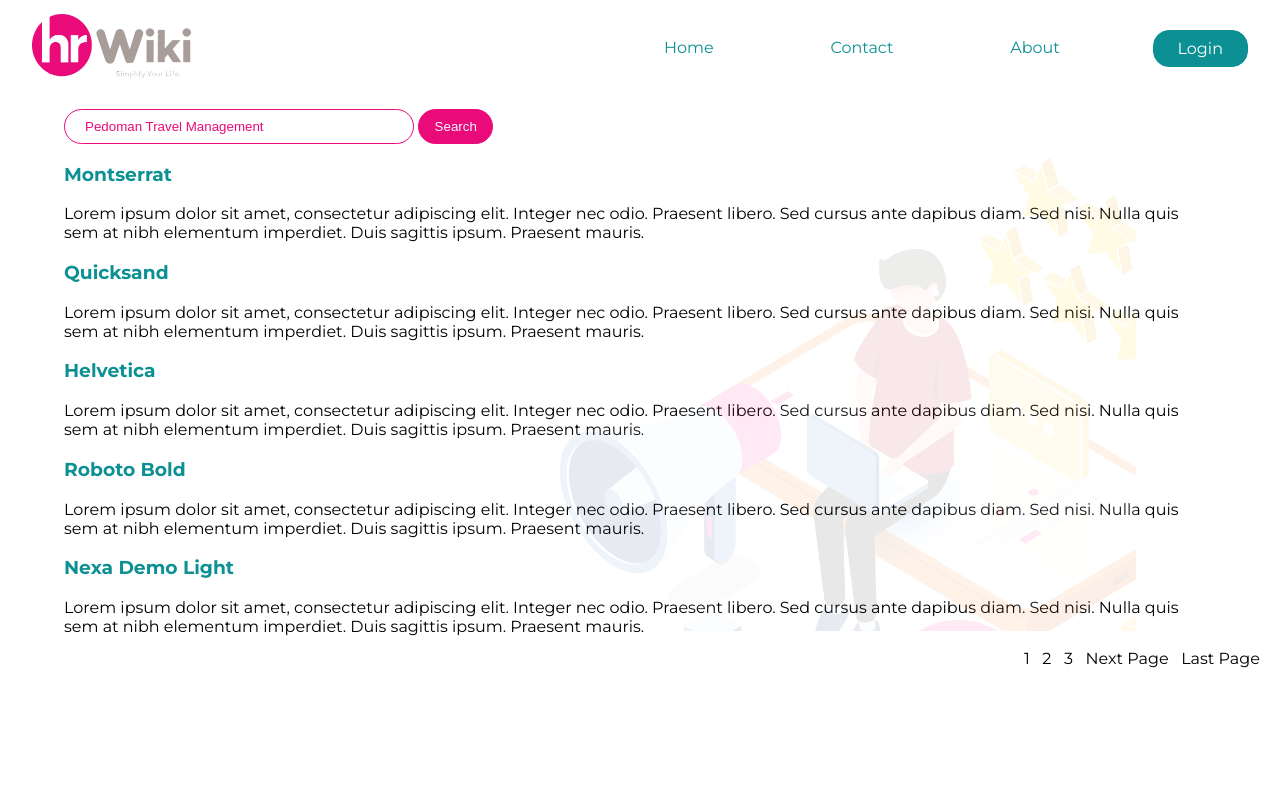
After one commit to firafakhira/telkom_kp, a Django app: page /search/ in a window 1280 px wide. The commit adds this page. Run offline with Django 3.2, Linux system fonts and the light colour scheme.

Commit message:
Haifa Salsabila

```diff
--- /dev/null
+++ b/hr_wiki/static/hr_wiki/css/searchCSS.css
@@ -0,0 +1,56 @@
+.cari{
+    margin : 0 4em;
+    margin-top: 1%;
+    justify-content: center
+  }
+.inp_search{
+    box-sizing: border-box;
+    width: 350px;
+    padding-right: 20px;
+    padding-left: 20px;
+    border: 1px solid #EA0A7A;
+    border-radius: 50px;
+    height: 35px;
+    text-align: left;
+}
+::placeholder{
+    color: #EA0A7A;
+}
+.btn_search{
+    background-color: #EA0A7A;
+    border: 1px solid #EA0A7A;
+    box-sizing: border-box;
+    width: 75px;
+    height: 35px;
+    border-radius: 50px;
+    color: aliceblue;
+}
+h3{
+    color: #0C9093;
+}
+.content-search{
+    margin : 0 4em;
+    position: relative;
+}
+.content-search::before{
+    content: '';
+    display: block;
+    width: 50%;
+    height: 100%;
+    background-image: url(../img/pic.png);
+    background-repeat: no-repeat;
+    background-size: 40em 35em;
+    opacity: 0.1;
+    position: absolute;
+    top: -5px;
+    right: 5em;
+}
+.page{
+    margin-left: 80%;
+    margin-top: 1%;
+}
+.bulet{
+    color: #0C9093;
+    border-radius: 20%;
+    margin-left: 80%;
+}
--- a/hr_wiki/templates/hr_wiki/base.html
+++ b/hr_wiki/templates/hr_wiki/base.html
@@ -6,6 +6,9 @@
     <meta name="viewport" content="width=device-width, initial-scale=1.0">
     <meta http-equiv="X-UA-Compatible" content="ie=edge">
     <title>Home</title>
+    {% if name == 'search' %}
+    <link rel="stylesheet" href="{% static 'hr_wiki/css/searchCSS.css' %}">
+    {% endif %}
     <link rel="stylesheet" href="{% static 'hr_wiki/css/main.css' %}">
 </head>
 <body>
--- /dev/null
+++ b/hr_wiki/templates/hr_wiki/search.html
@@ -0,0 +1,35 @@
+{% extends "hr_wiki/base.html" %}
+{% load static %}
+{% block content %}
+    <div class=cari>
+        <input class = "inp_search" type="text" placeholder="Pedoman Travel Management">
+        <button class = "btn_search" type = "submit">Search</button>
+    </div>
+    <div class="content-search">
+        <div class = "row">
+            <h3>Montserrat</h3>
+            <p> Lorem ipsum dolor sit amet, consectetur adipiscing elit. Integer nec odio. Praesent libero. Sed cursus ante dapibus diam. Sed nisi. Nulla quis sem at nibh elementum imperdiet. Duis sagittis ipsum. Praesent mauris.</p>
+        </div>
+        <div class = "row">
+            <h3>Quicksand</h3>
+            <p> Lorem ipsum dolor sit amet, consectetur adipiscing elit. Integer nec odio. Praesent libero. Sed cursus ante dapibus diam. Sed nisi. Nulla quis sem at nibh elementum imperdiet. Duis sagittis ipsum. Praesent mauris.</p>
+        </div>
+        <div class = "row">
+            <h3>Helvetica</h3>
+            <p> Lorem ipsum dolor sit amet, consectetur adipiscing elit. Integer nec odio. Praesent libero. Sed cursus ante dapibus diam. Sed nisi. Nulla quis sem at nibh elementum imperdiet. Duis sagittis ipsum. Praesent mauris.</p>
+        </div>
+        <div class = "row">
+            <h3>Roboto Bold</h3>
+            <p> Lorem ipsum dolor sit amet, consectetur adipiscing elit. Integer nec odio. Praesent libero. Sed cursus ante dapibus diam. Sed nisi. Nulla quis sem at nibh elementum imperdiet. Duis sagittis ipsum. Praesent mauris.</p>
+        </div>
+        <div class = "row">
+            <h3>Nexa Demo Light</h3>
+            <p> Lorem ipsum dolor sit amet, consectetur adipiscing elit. Integer nec odio. Praesent libero. Sed cursus ante dapibus diam. Sed nisi. Nulla quis sem at nibh elementum imperdiet. Duis sagittis ipsum. Praesent mauris.</p>
+        </div>
+    </div>
+    <div class="page">
+        <p>1 &nbsp 2 &nbsp 3 &nbsp Next Page &nbsp Last Page</p>
+        <div class="bulet">
+        </div>
+    </div>
+{% endblock content %}
--- a/hr_wiki/urls.py
+++ b/hr_wiki/urls.py
@@ -2,5 +2,7 @@ from django.urls import path, include
 from . import views
 
 urlpatterns = [
-    path('', views.home, name='wiki-home')
+    path('', views.home, name='wiki-home'),
+    path('search/', views.sear, name='wiki-search')
+
 ]
--- a/hr_wiki/views.py
+++ b/hr_wiki/views.py
@@ -3,3 +3,5 @@ from django.shortcuts import render
 # Create your views here.
 def home(request):
     return render(request, 'hr_wiki/home.html')
+def sear(request):
+    return render(request, 'hr_wiki/search.html',{'name' :'search'})
```
Also changed, not shown: hr_wiki/static/hr_wiki/img/pic.png (added).
